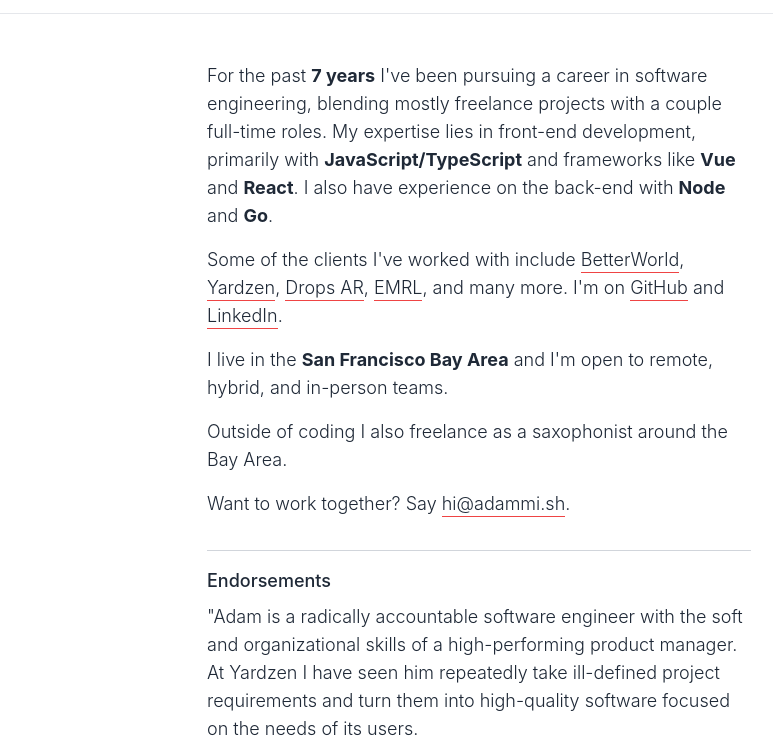
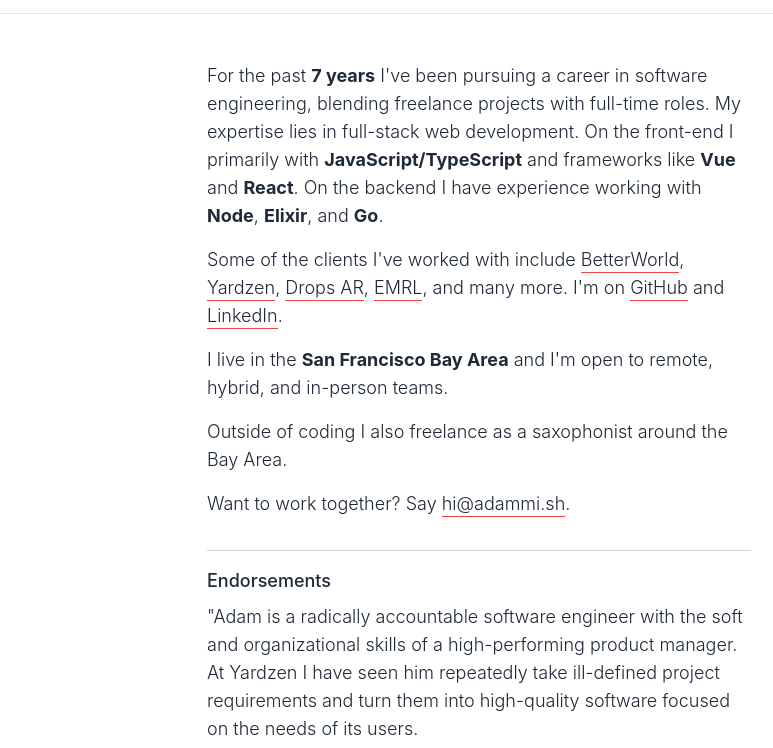
Before and after one commit to adammish/adammi.sh, an Eleventy site: page src/code/freelance.html in a window 1280 px wide. Shown: the part 48-796 px from the top of the page, without its empty margins (161-934 px from the left). Built offline with nearby package versions, Linux system fonts and the light colour scheme; Eleventy itself is replaced by a stand-in of ours; files that its build step writes are made by us from their sources; a web font is replaced by a local one.

Commit message:
Update freelance.html with career information

```diff
--- a/src/code/freelance.html
+++ b/src/code/freelance.html
@@ -6,12 +6,13 @@
   <div class="mt-4">
     <p>
       For the past <span class="font-bold">7 years</span> I've been pursuing a
-      career in software engineering, blending mostly freelance projects with a
-      couple full-time roles. My expertise lies in front-end development,
+      career in software engineering, blending freelance projects with full-time
+      roles. My expertise lies in full-stack web development. On the front-end I
       primarily with <span class="font-bold">JavaScript/TypeScript</span> and
       frameworks like <span class="font-bold">Vue</span> and
-      <span class="font-bold">React</span>. I also have experience on the
-      back-end with <span class="font-bold">Node</span> and
+      <span class="font-bold">React</span>. On the backend I have experience
+      working with <span class="font-bold">Node</span>,
+      <span class="font-bold">Elixir</span>, and
       <span class="font-bold">Go</span>.
     </p>
   </div>
```
